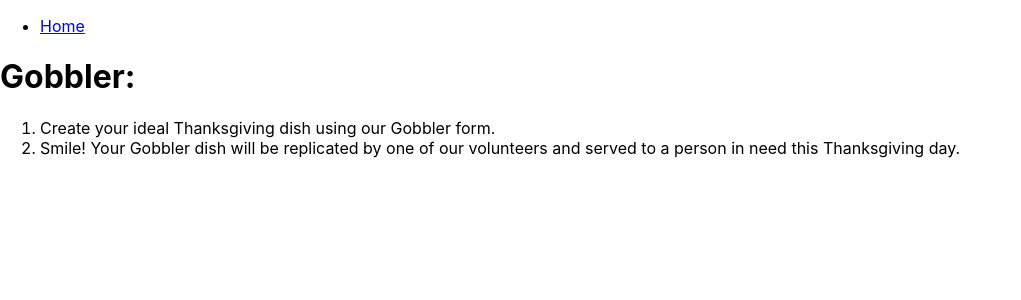
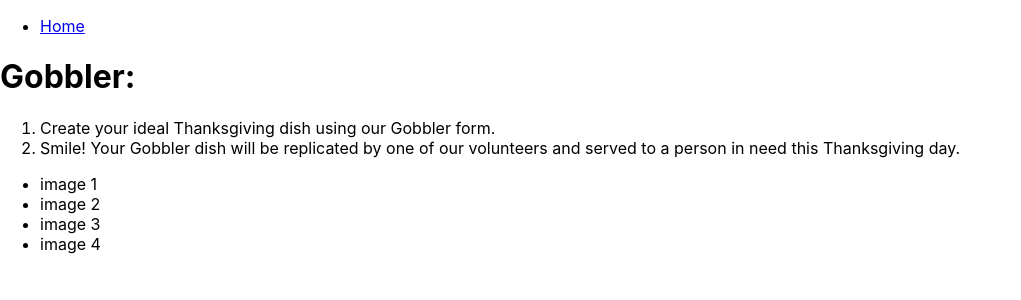
Before and after one commit to georuiz817/Gobbler, a React (Create React App) app in the folder client/: page / in a window 1280 px wide. Shown: the top 300 px of the page, without its empty margins (0-1021 px from the left). Built offline with nearby package versions, Linux system fonts and the light colour scheme.

Commit message:
footer imported and working

```diff
--- a/client/src/App.js
+++ b/client/src/App.js
@@ -3,6 +3,7 @@ import { BrowserRouter as Router, Switch, Route } from 'react-router-dom';
 import homeComponent from '/Users/dawn/gobbler-project/client/src/components/homeComponent.js';
 import Nav from '/Users/dawn/gobbler-project/client/src/components/navComponent.js';
 import Errors from '/Users/dawn/gobbler-project/client/src/components/errors.js';
+import Footer from "/Users/dawn/gobbler-project/client/src/components/footer.js";
 
 class App extends Component {
 
@@ -16,6 +17,7 @@ class App extends Component {
           <Route component={Errors} />
         </Switch>
       </div>
+      <Footer />
     </Router>
     )
   }
--- a/client/src/components/footer.js
+++ b/client/src/components/footer.js
@@ -1,2 +1,19 @@
 // functional component # 4
 //site footer
+import React from 'react'
+
+const Footer = () => {
+    return (
+        <div>
+        <ul>
+            <li>image 1</li>
+            <li> image 2 </li>
+            <li> image 3 </li>
+            <li> image 4 </li>
+        </ul>
+      </div>
+    )
+  }
+
+
+export default Footer
```
